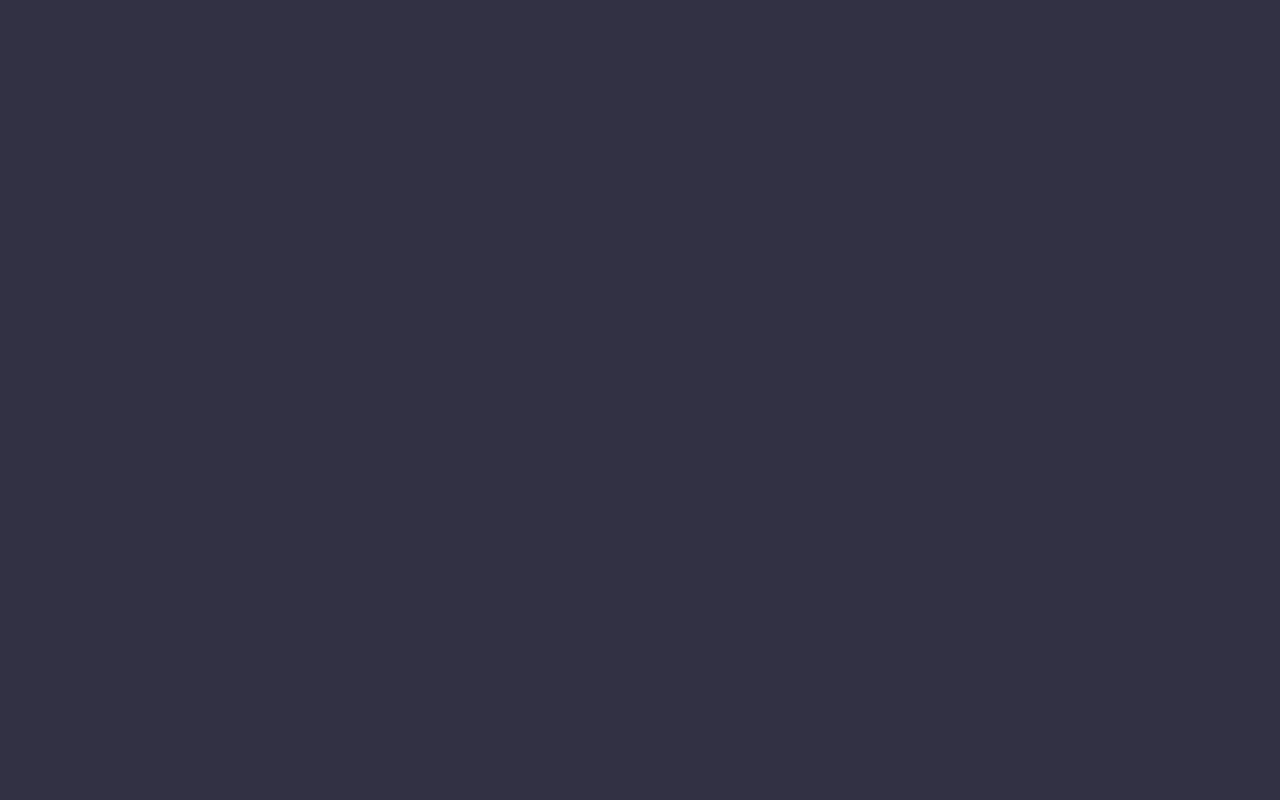
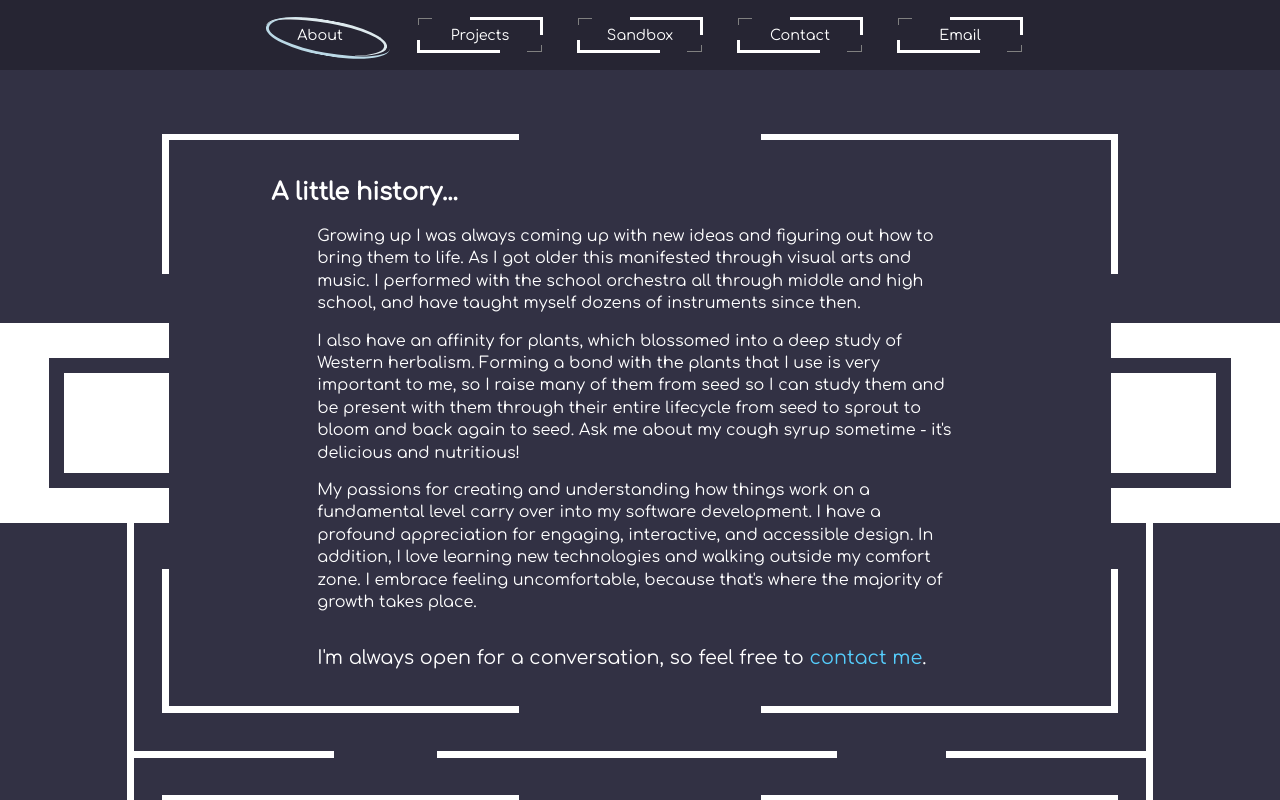
Before and after one commit to awrennuit/full-stack-software-developer-portfolio, a React (Create React App) app: page /about in a window 1280 px wide. Shown: the top 800 px of the page. Built offline with nearby package versions, Linux system fonts and the light colour scheme.

Commit message:
updated language and routes of main page

```diff
--- a/src/components/App/App.js
+++ b/src/components/App/App.js
@@ -15,7 +15,7 @@
   return (
     <Router>
       <Route exact path='/' component={Landing} />
-      <Route exact path='/home' component={Home} />
+      <Route exact path='/about' component={Home} />
       <Route exact path='/abstract-art' component={Abstract} />
       <Route exact path='/css-sandbox' component={CssSandbox} />
       <Route exact path='/password-generator' component={PasswordGenerator} />
--- a/src/components/Header/Header.js
+++ b/src/components/Header/Header.js
@@ -52,11 +52,11 @@
       </div> */}
       <div>
         <button
-          className={location === '/home' ? 'header-btn-here' : 'header-btn'}
-          onClick={location !== '/home' ? ()=>(history.push('/home')) : ''}>
+          className={location === '/about' ? 'header-btn-here' : 'header-btn'}
+          onClick={location !== '/about' ? ()=>(history.push('/about')) : ''}>
           <span className="header-btn-corner-one"></span>
           <span className="header-btn-corner-two"></span>
-          Home
+          About
         </button>
         <button
           className={location === '/projects' ? 'header-btn-here' : 'header-btn'}
@@ -74,10 +74,10 @@
           <span className="header-btn-corner-two"></span>
           Sandbox
         </button>
-        <button className="header-btn" onClick={()=>window.location.href="https://github.com/AwrenNuit"}>
+        <button className="header-btn" onClick={()=>history.push('/contact')}>
           <span className="header-btn-corner-one"></span>
           <span className="header-btn-corner-two"></span>
-          GitHub
+          Contact
         </button>
         <button className="header-btn" onClick={()=>window.location.href="mailto:awren.nuit@gmail.com?subject=I%20Loved%20Your%20Portfolio"}>
           <span className="header-btn-corner-one"></span>
--- a/src/components/Landing/Landing.js
+++ b/src/components/Landing/Landing.js
@@ -17,7 +17,7 @@
         </p>
         <p>I bring ideas to reality.</p>
         <div className="landing-btn-container">
-          <button className="landing-button" onClick={()=>history.push('/home')}>Go</button>
+          <button className="landing-button" onClick={()=>history.push('/about')}>Go</button>
           <span className="landing-box-lg"></span>
           <span className="landing-box-sm"></span>
         </div>
```
